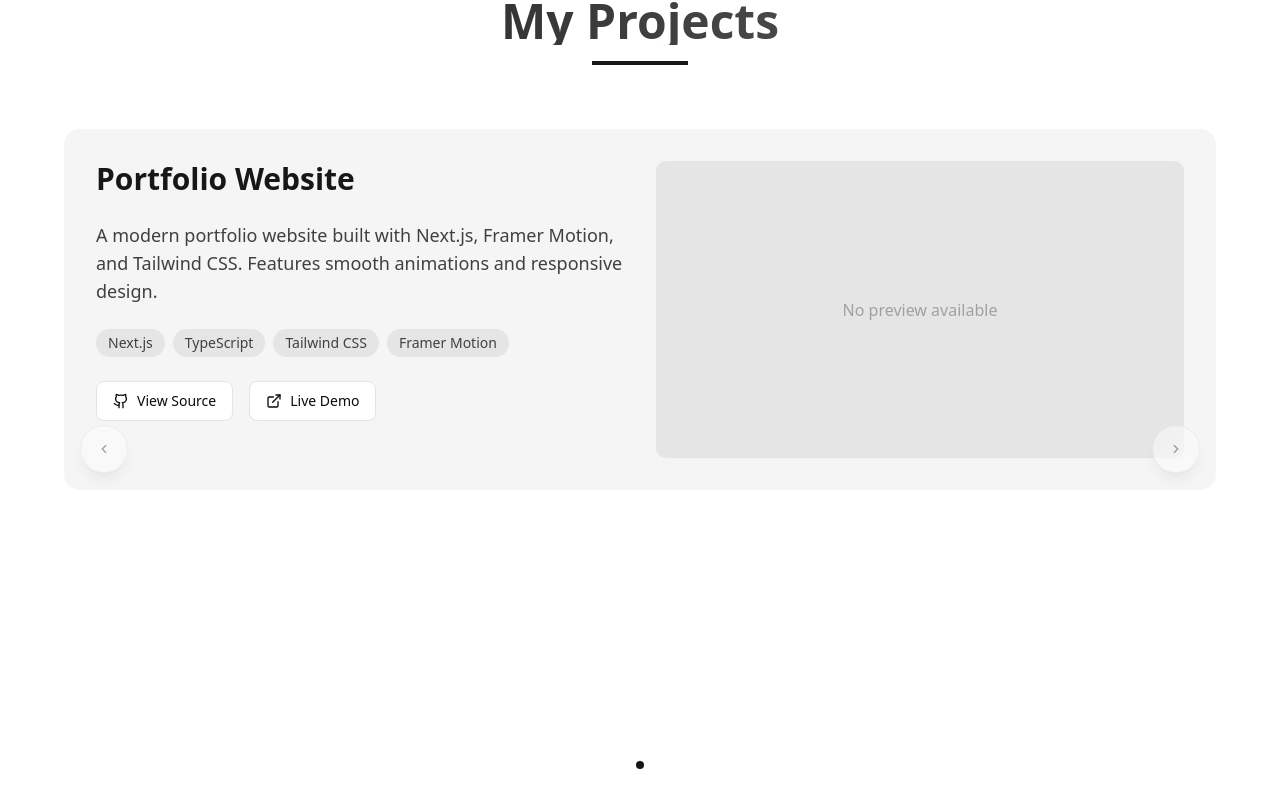
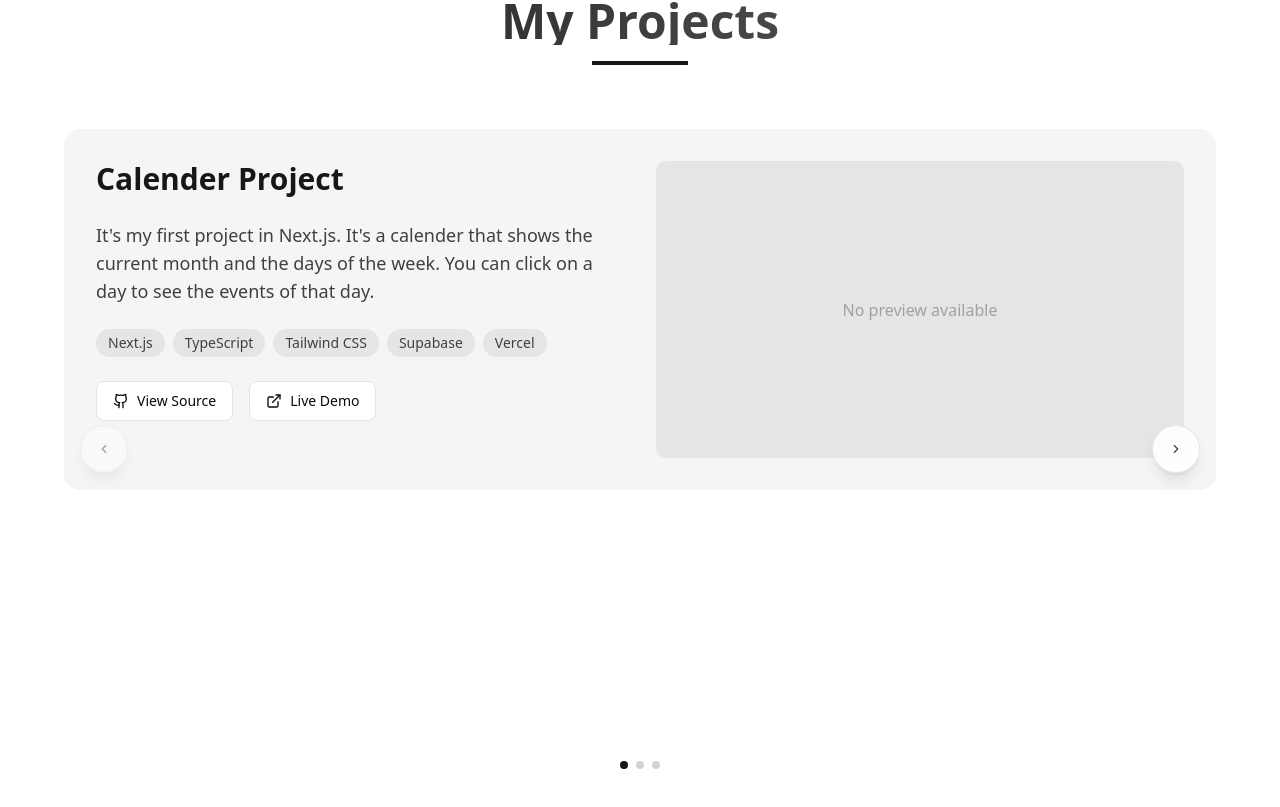
Before and after one commit to im23b-terenzianie/portfolio, a Next.js app: page / in a window 1280 px wide. Shown: the part 1683-2490 px from the top of the page. Built offline with nearby package versions, Linux system fonts and the light colour scheme.

Commit message:
added Projects

```diff
--- a/components/projects.tsx
+++ b/components/projects.tsx
@@ -16,13 +16,25 @@ interface Project {
 
 const projects: Project[] = [
   {
-    title: "Portfolio Website",
-    description: "A modern portfolio website built with Next.js, Framer Motion, and Tailwind CSS. Features smooth animations and responsive design.",
-    technologies: ["Next.js", "TypeScript", "Tailwind CSS", "Framer Motion"],
-    githubUrl: "https://github.com/im23b-terenzianie/portfolio",
-    liveUrl: "https://portfolio-ciwihjlcz-enzo-terenzianis-projects.vercel.app"
+    title: "Calender Project",
+    description: "It's my first project in Next.js. It's a calender that shows the current month and the days of the week. You can click on a day to see the events of that day.",
+    technologies: ["Next.js", "TypeScript", "Tailwind CSS", "Supabase", "Vercel"],
+    githubUrl: "https://github.com/im23b-terenzianie/calenderproject",
+    liveUrl: "https://kalenderproject-f558gmiio-enzo-terenzianis-projects.vercel.app"
   },
-  // Add more projects here
+  {
+    title: "Tank Game Bots",
+    description: "With this project I started to learn Java. It's a project with multiple bots that play against each other in a tank game.",
+    technologies: ["Java", "JavaFX", "Maven", "Git"],
+    githubUrl: "https://github.com/im23b-terenzianie/Panzer_team_siege",
+  },
+  {
+    title: "Cyberattacks Website",
+    description: "This is a website that shows the different types of cyberattacks in Ukraine and how to protect yourself from them.",
+    technologies: ["HTML", "CSS", "JavaScript", "Git"],
+    githubUrl: "https://github.com/im23b-terenzianie/projekt_cyberattacks",
+    liveUrl: "https://im23b-terenzianie.github.io/projekt_cyberattacks/main/index.html"
+  }
 ];
 
 const Projects = () => {
```
